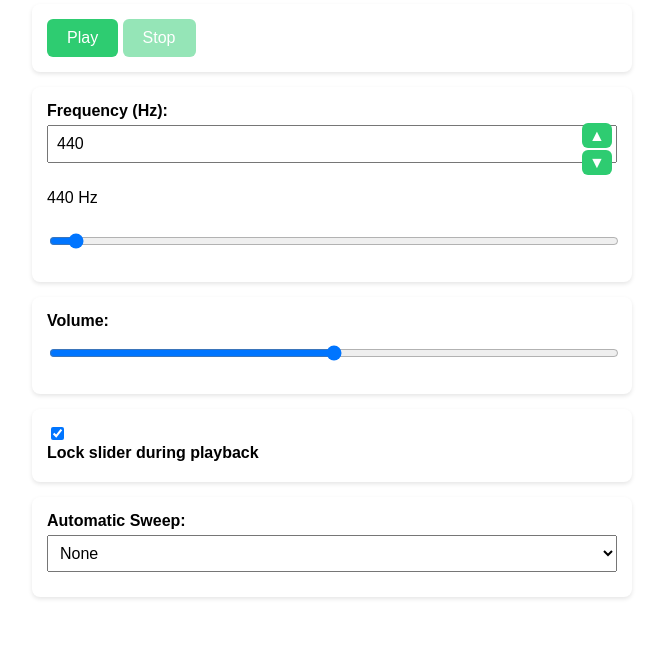
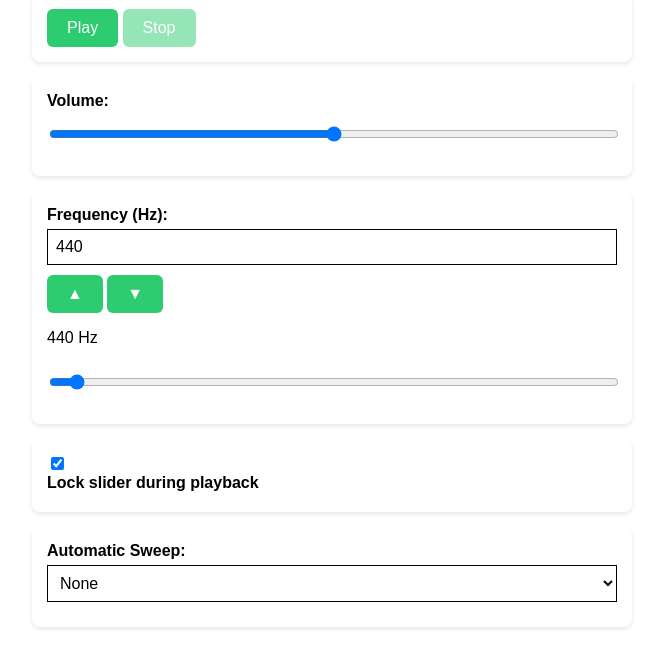
Before and after one commit to EbbuzRM/frequencyplayer, a plain HTML site: page index.html in a window 1280 px wide. Shown: the part 428-1090 px from the top of the page, without its empty margins (308-969 px from the left). Before the commit the page ends 1060 px from the top, so only its background shows below. Drawn offline with Linux system fonts and the light colour scheme.

Commit message:
Add files via upload

```diff
--- a/index.html
+++ b/index.html
@@ -32,6 +32,11 @@
       <button id="stopButton" data-translate-key="stopButton" disabled>Stop</button>
     </div>
 
+    <!-- Controllo Volume  -->
+    <div class="control-box">
+      <label for="volume" id="volumeLabel" data-translate-key="volumeLabel">Volume:</label>
+      <input type="range" id="volume" min="0" max="1" step="0.01" value="0.5">
+    </div>
     <!-- Controlli della Frequenza -->
     <div class="control-box">
       <label for="frequencyInput" id="frequencyInputLabel" data-translate-key="frequencyInputLabel">Frequency (Hz):</label>
@@ -45,11 +50,7 @@
       <p id="freqDisplay">440 Hz</p>
       <input type="range" id="frequencySlider" min="20" max="20000" value="440" step="1">
     </div>
-    <!-- Controllo Volume  -->
-    <div class="control-box">
-      <label for="volume" id="volumeLabel" data-translate-key="volumeLabel">Volume:</label>
-      <input type="range" id="volume" min="0" max="1" step="0.01" value="0.5">
-    </div>
+
     <!-- Checkbox per bloccare lo slider -->
     <div class="control-box">
       <input type="checkbox" id="lockSlider" checked>
--- a/style.css
+++ b/style.css
@@ -2,12 +2,16 @@
   --background-color: #ffffff;
   --text-color: #000000;
   --primary-color: #2ecc71;
+  --input-bg: #ffffff;
+  --input-text: #000000;
 }
 
 .dark-theme {
   --background-color: #000000;
   --text-color: #ffffff;
   --primary-color: #27ae60;
+  --input-bg: #444444;
+  --input-text: #ffffff;
 }
 
 body {
@@ -25,12 +29,25 @@
   margin: 0 auto;
 }
 
+/* Stile per input, select e button in tema scuro */
+input, select, button {
+  background-color: var(--input-bg);
+  color: var(--input-text);
+  border: 1px solid var(--text-color);
+  transition: background-color 0.3s, color 0.3s;
+}
+
+select option {
+  background-color: var(--input-bg);
+  color: var(--input-text);
+}
+
 /* Header Controls */
 .header-controls {
   display: flex;
   justify-content: space-between;
   align-items: center;
-    margin-bottom: 20px;
+  margin-bottom: 10px;
 }
 
 .language-select select {
@@ -43,12 +60,15 @@
   background: none;
   border: none;
   cursor: pointer;
+  color: var(--text-color);
+  transition: color 0.3s;
 }
 
 /* Titoli */
 h1, h2 {
   text-align: center;
   margin: 10px 0;
+  color: var(--text-color);
 }
 
 #subtitle.centered {
@@ -63,21 +83,29 @@
   margin: 0 auto 20px;
   max-width: 350px;
   height: auto;
+  filter: invert(0%);
+  transition: filter 0.3s;
+}
+
+.dark-theme #logo {
+  filter: invert(100%);
 }
 
 /* Control Boxes */
 .control-box {
-    background: #fff;
+  background: var(--input-bg);
   padding: 15px;
   border-radius: 8px;
   box-shadow: 0 2px 4px rgba(0,0,0,0.1);
   margin-bottom: 15px;
+  transition: background-color 0.3s, color 0.3s;
 }
 
 label {
   display: block;
   margin-bottom: 5px;
   font-weight: bold;
+  color: var(--text-color);
 }
 
 input[type="number"],
@@ -98,53 +126,10 @@
   border-radius: 6px;
   cursor: pointer;
   font-size: 1rem;
-    transition: opacity 0.3s;
+  transition: opacity 0.3s, background-color 0.3s;
 }
 
 button:disabled {
   opacity: 0.5;
   cursor: not-allowed;
 }
-
-  /* Custom number input spinner */
-  .number-input-container {
-    position: relative;
-    display: inline-block;
-    width: 100%;
-  }
-
-  .number-input-container input[type="number"] {
-    width: 100%;
-    padding-right: 50px; /* Spazio per i bottoni spinner */
-    box-sizing: border-box;
-  }
-
-  .number-input-container .spinner {
-    position: absolute;
-    right: 5px;
-    top: 50%;
-    transform: translateY(-50%);
-    display: flex;
-    flex-direction: column;
-  }
-
-  .number-input-container .spinner button {
-    background: var(--primary-color);
-    color: #fff;
-    border: none;
-    width: 30px;
-    height: 25px;
-    padding: 0;
-    margin: 1px 0;
-    cursor: pointer;
-    font-size: 1rem;
-  }
-
-  /* Su dispositivi mobili, ingrandiamo i bottoni spinner */
-  @media (max-width: 600px) {
-    .number-input-container .spinner button {
-      width: 35px;
-      height: 25px;
-      font-size: 1.2rem;
-    }
-  }
```
Lines whose indentation alone changed are shown as unchanged.
